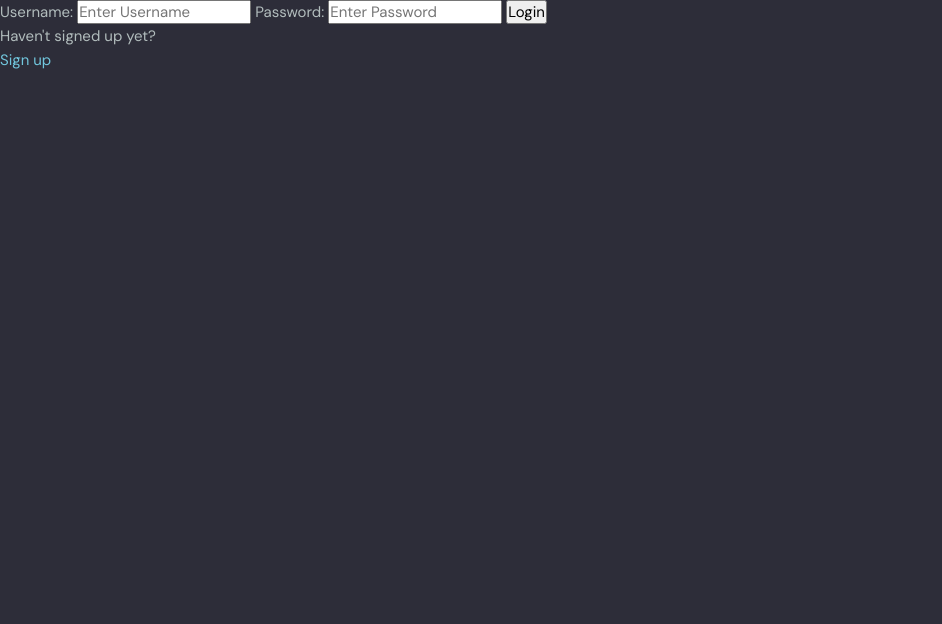
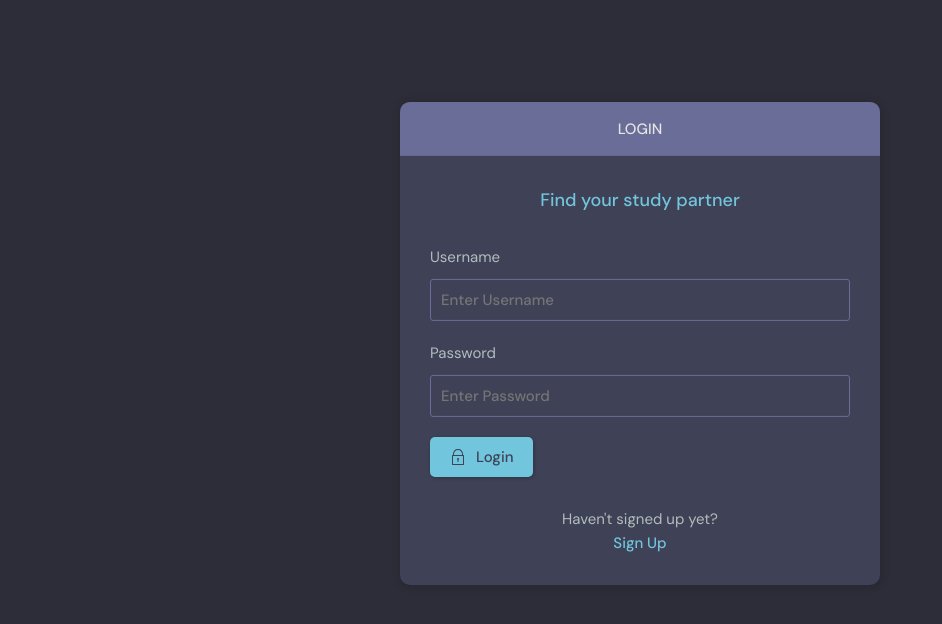
Before and after one commit to Dhineshwaran-C/Django_project, a Django app: page /login/ in a window 1280 px wide. Shown: the part 76-700 px from the top of the page, without its empty margins (0-942 px from the left). Run offline with Django 4.2, Linux system fonts and the light colour scheme.

Commit message:
Updated on Sept 20th

```diff
--- a/Django 2/web2/base/templates/base/home.html
+++ b/Django 2/web2/base/templates/base/home.html
@@ -11,7 +11,7 @@
         <!-- Room List Start -->
         <div class="roomList">
           <div class="mobile-menu">
-            <form class="header__search">
+            <form action="{% url 'home' %}" method="GET" class="header__search">
               <label>
                 <svg version="1.1" xmlns="http://www.w3.org/2000/svg" width="32" height="32" viewBox="0 0 32 32">
                   <title>search</title>
@@ -19,11 +19,11 @@
                     d="M32 30.586l-10.845-10.845c1.771-2.092 2.845-4.791 2.845-7.741 0-6.617-5.383-12-12-12s-12 5.383-12 12c0 6.617 5.383 12 12 12 2.949 0 5.649-1.074 7.741-2.845l10.845 10.845 1.414-1.414zM12 22c-5.514 0-10-4.486-10-10s4.486-10 10-10c5.514 0 10 4.486 10 10s-4.486 10-10 10z"
                   ></path>
                 </svg>
-                <input placeholder="Search for posts" />
+                <input name="q" placeholder="Search for posts" />
               </label>
             </form>
             <div class="mobile-menuItems">
-              <a class="btn btn--main btn--pill" href="#">Browse Topics</a>
+              <a class="btn btn--main btn--pill" href="{% url 'topics' %}">Browse Topics</a>
               <a class="btn btn--main btn--pill" href="#">Recent Activities</a>
             </div>
           </div>
--- a/Django 2/web2/base/templates/base/login_register.html
+++ b/Django 2/web2/base/templates/base/login_register.html
@@ -1,30 +1,111 @@
 {% extends 'main.html' %}
-
 {% block content %}
+    <main class="auth layout">
 
       {% if page == 'login' %}
-<div>
-    <form method="POST" action="">
+
+      <div class="container">
+        <div class="layout__box">
+          <div class="layout__boxHeader">
+            <div class="layout__boxTitle">
+              <h3>Login</h3>
+            </div>
+          </div>
+          <div class="layout__body">
+            <h2 class="auth__tagline">Find your study partner</h2>
+
+            <form class="form" action="" method="POST">
               {% csrf_token %}
-        <label>Username:</label>
-        <input type="text" name="username" placeholder="Enter Username" />
-        <label>Password:</label>
-        <input type="password" name="password" placeholder="Enter Password" />
-        <input type="submit" value="Login" />
+              <div class="form__group form__group">
+                <label for="room_name">Username</label>
+                <input id="username" name="username" type="text" placeholder="Enter Username" />
+              </div>
+              <div class="form__group">
+                <label for="password">Password</label>
+                <input
+                  id="password"
+                  name="password"
+                  type="password"
+                  placeholder="Enter Password"
+                />
+              </div>
+
+              <button class="btn btn--main" type="submit">
+                <svg
+                  version="1.1"
+                  xmlns="http://www.w3.org/2000/svg"
+                  width="32"
+                  height="32"
+                  viewBox="0 0 32 32"
+                >
+                  <title>lock</title>
+                  <path
+                    d="M27 12h-1v-2c0-5.514-4.486-10-10-10s-10 4.486-10 10v2h-1c-0.553 0-1 0.447-1 1v18c0 0.553 0.447 1 1 1h22c0.553 0 1-0.447 1-1v-18c0-0.553-0.447-1-1-1zM8 10c0-4.411 3.589-8 8-8s8 3.589 8 8v2h-16v-2zM26 30h-20v-16h20v16z"
+                  ></path>
+                  <path
+                    d="M15 21.694v4.306h2v-4.306c0.587-0.348 1-0.961 1-1.694 0-1.105-0.895-2-2-2s-2 0.895-2 2c0 0.732 0.413 1.345 1 1.694z"
+                  ></path>
+                </svg>
+
+                Login
+              </button>
             </form>
+
+            <div class="auth__action">
               <p>Haven't signed up yet?</p>
-    <a href="{% url 'register' %}">Sign up</a>
+              <a href="{% url 'register' %}" class="btn btn--link">Sign Up</a>
+            </div>
+          </div>
+        </div>
       </div>
       {% else %}
-<div>
-    <form method="POST" action="">
+      <div class="container">
+        <div class="layout__box">
+          <div class="layout__boxHeader">
+            <div class="layout__boxTitle">
+              <h3>Register</h3>
+            </div>
+          </div>
+          <div class="layout__body">
+            <h2 class="auth__tagline">Find your study partner</h2>
+
+            <form class="form" action="" method="POST">
               {% csrf_token %}
-        {{form.as_p}}
-        <input type="submit" value="Register" />
+              {% for field in form %}
+              <div class="form__group form__group">
+                <label for="room_name">{{field.label}}</label>
+                {{field}}
+              </div>
+              {% endfor %}
+
+              <button class="btn btn--main" type="submit">
+                <svg
+                  version="1.1"
+                  xmlns="http://www.w3.org/2000/svg"
+                  width="32"
+                  height="32"
+                  viewBox="0 0 32 32"
+                >
+                  <title>lock</title>
+                  <path
+                    d="M27 12h-1v-2c0-5.514-4.486-10-10-10s-10 4.486-10 10v2h-1c-0.553 0-1 0.447-1 1v18c0 0.553 0.447 1 1 1h22c0.553 0 1-0.447 1-1v-18c0-0.553-0.447-1-1-1zM8 10c0-4.411 3.589-8 8-8s8 3.589 8 8v2h-16v-2zM26 30h-20v-16h20v16z"
+                  ></path>
+                  <path
+                    d="M15 21.694v4.306h2v-4.306c0.587-0.348 1-0.961 1-1.694 0-1.105-0.895-2-2-2s-2 0.895-2 2c0 0.732 0.413 1.345 1 1.694z"
+                  ></path>
+                </svg>
+
+                Register
+              </button>
             </form>
+
+            <div class="auth__action">
               <p>Already signed up?</p>
-    <a href="{% url 'login' %}">Login</a>
+              <a href="{% url 'login' %}" class="btn btn--link">Login</a>
+            </div>
+          </div>
+        </div>
       </div>
       {% endif %}
-
+    </main>
 {% endblock %}
--- a/Django 2/web2/base/templates/base/room.html
+++ b/Django 2/web2/base/templates/base/room.html
@@ -124,7 +124,9 @@
             </div>
           </div>
           <div class="room__message">
-            <form action="#"><input name="" placeholder="Write your message here..." /></form>
+            <form action="" method="POST">
+              {% csrf_token %}
+              <input name="body" placeholder="Write your message here..." /></form>
           </div>
         </div>
         <!-- Room End -->
--- a/Django 2/web2/base/templates/base/topics_component.html
+++ b/Django 2/web2/base/templates/base/topics_component.html
@@ -12,7 +12,7 @@
       </li>
       {% endfor %}
     </ul>
-    <a class="btn btn--link" href="topics.html">
+    <a class="btn btn--link" href="{% url 'topics' %}">
       More
       <svg version="1.1" xmlns="http://www.w3.org/2000/svg" width="32" height="32" viewBox="0 0 32 32">
         <title>chevron-down</title>
--- a/Django 2/web2/base/urls.py
+++ b/Django 2/web2/base/urls.py
@@ -15,4 +15,5 @@ urlpatterns = [
     path('delete-room/<str:pk>/',views.deleteRoom,name="delete-room"),
     path('delete-message/<str:pk>/',views.deleteMessage,name="delete-message"),
     path('update-user/',views.updateUser,name="update-user"),
+    path('topics/',views.topicsPage,name="topics"),
 ]
--- a/Django 2/web2/base/views.py
+++ b/Django 2/web2/base/views.py
@@ -9,7 +9,7 @@ from django.contrib.auth.models import User
 from django.contrib.auth import authenticate,login,logout
 from django.contrib.auth.forms import UserCreationForm
 from .models import Room, Topic ,Message
-from .forms import RoomForm
+from .forms import RoomForm, UserForm
 
 # Create your views here.
 
@@ -71,7 +71,7 @@ def home(request):
         Q(name__contains=q) |
         Q(description__icontains=q)
     )
-    topics = Topic.objects.all()
+    topics = Topic.objects.all()[0:5]
     room_count = rooms.count()
     room_messages = Message.objects.filter(Q(room__topic__name__icontains=q))
 
@@ -169,4 +169,19 @@ def deleteMessage(request,pk):
 
 @login_required(login_url='login')
 def updateUser(request):
-    return render(request,'base/update-user.html')
+    user=request.user
+    form=UserForm(instance=user)
+
+    if request.method == 'POST':
+        form = UserForm(request.POST,instance=user)
+        if form.is_valid():
+            form.save()
+            return redirect('user-profile',pk=user.id)
+
+    return render(request,'base/update-user.html',{'form':form})
+
+
+def topicsPage(request):
+    q = request.GET.get('q') if request.GET.get('q') != None else ''
+    topics = Topic.objects.filter(name__icontains=q)
+    return render(request,'base/topics.html',{'topics':topics})
```
Also changed, not shown: Django 2/web2/base/forms.py (+8 -0 lines), Django 2/web2/base/templates/base/delete.html (+33 -10 lines), Django 2/web2/base/templates/base/delete_old.html (added, +13 -0 lines), Django 2/web2/base/templates/base/login_register_old.html (added, +30 -0 lines), Django 2/web2/base/templates/base/topics.html (added, +47 -0 lines), Django 2/web2/base/templates/base/update-user.html (+5 -4 lines), Django 2/web2/db.sqlite3. Lines whose indentation alone changed are shown as unchanged.
